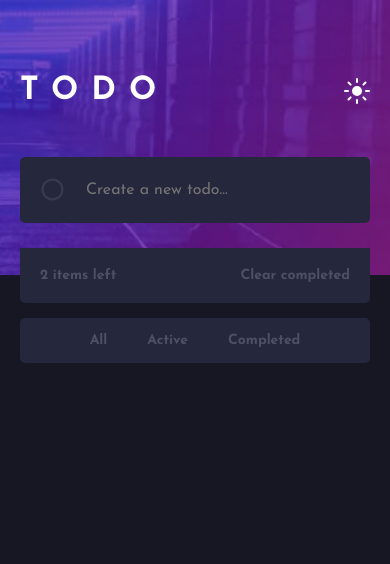
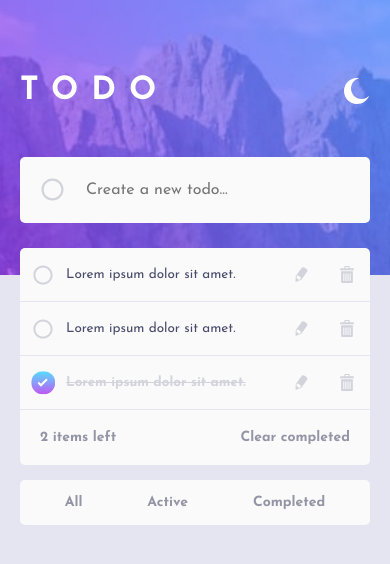
Before and after one commit to usman-FE/todo-application, a website: page index.html in a window 390 px wide. Drawn offline with nearby package versions, Linux system fonts and the light colour scheme; files that its build step writes are made by us from their sources.

Commit message:
Dark/Light theme presets

```diff
--- a/app/scss/components/filter-section.scss
+++ b/app/scss/components/filter-section.scss
@@ -4,10 +4,11 @@
   display: flex;
   justify-content: space-between;
   align-items: center;
-  background-color: var(--VeryDarkDesaturatedBlue);
+  background-color: var(--field-bg);
   border-bottom-left-radius: 5px;
   border-bottom-right-radius: 5px;
   flex-wrap: wrap;
+  padding: 0 2rem;
 }
 
 .filter {
@@ -17,10 +18,15 @@
     align-items: center;
     list-style: none;
     flex-wrap: wrap;
+    gap: 2rem;
+
+    @media only screen and (max-width: $sm) {
+      justify-content: space-evenly;
+    }
   }
 
   &__text {
-    padding: 2rem;
+    padding: 2rem 0rem;
   }
 
   &__large {
@@ -31,8 +37,8 @@
 
   &__small {
     margin-top: 1.5rem;
-    background-color: var(--VeryDarkDesaturatedBlue);
-    padding: 1.5rem 0;
+    background-color: var(--field-bg);
+    padding: 1.5rem 0rem;
     border-radius: 5px;
     display: none;
 
--- a/app/scss/components/header.scss
+++ b/app/scss/components/header.scss
@@ -11,5 +11,20 @@
   &__toggler {
     display: block;
     cursor: pointer;
+    outline: none;
+    height: 2.6rem;
+    width: 2.6rem;
+    background-color: transparent;
+    border: none;
+  }
+
+  &__toggler-img {
+    background-image: var(--toggler);
+    background-size: contain;
+    background-repeat: no-repeat;
+    background-position: center center;
+    height: 100%;
+    width: 100%;
+    display: block;
   }
 }
--- a/app/scss/components/input-section.scss
+++ b/app/scss/components/input-section.scss
@@ -2,7 +2,7 @@
   display: flex;
   margin-top: 5rem;
   border-radius: 5px;
-  background-color: var(--VeryDarkDesaturatedBlue);
+  background-color: var(--field-bg);
 
   &__circle {
     flex-grow: 0;
@@ -14,7 +14,7 @@
     width: 2.6rem;
     height: 2.6rem;
     display: block;
-    background: var(--VeryDarkGrayishBlueD2);
+    background: var(--circle-color);
     mask-image: url('../images/circle.svg');
     mask-repeat: no-repeat;
     mask-size: 90%;
@@ -35,7 +35,7 @@
     border: none;
     font-family: inherit;
     font-size: 1.6rem;
-    color: var(--LightGrayishBlueD1);
+    color: var(--text-color);
   }
 
   &__submit {
--- a/app/scss/components/task-list-section.scss
+++ b/app/scss/components/task-list-section.scss
@@ -11,18 +11,18 @@
     padding: 0;
     border-top-left-radius: 5px;
     border-top-right-radius: 5px;
-    background-color: var(--VeryDarkDesaturatedBlue);
+    background-color: var(--field-bg);
   }
 
   &__item {
     display: flex;
     align-items: center;
-    border-bottom: 1px solid var(--VeryDarkGrayishBlueD2);
+    border-bottom: 1px solid var(--border-color);
   }
 
   &__description {
     flex-grow: 1;
-    color: var(--LightGrayishBlueD1);
+    color: var(--text-color);
     font-weight: 400;
     cursor: pointer;
   }
@@ -31,7 +31,7 @@
     width: 2.6rem;
     height: 2.6rem;
     display: block;
-    background-color: var(--VeryDarkGrayishBlueD2);
+    background-color: var(--circle-color);
     background-image: none;
     mask-repeat: no-repeat;
     mask-position: center center;
@@ -126,7 +126,7 @@
 }
 
 .task-done {
-  color: var(--VeryDarkGrayishBlueD1);
+  color: var(--task-done);
   text-decoration: line-through;
   font-weight: 700;
 }
--- a/app/scss/globals/boilerplate.scss
+++ b/app/scss/globals/boilerplate.scss
@@ -22,7 +22,7 @@ body {
   margin: 0;
   padding: 0 2rem;
   position: relative;
-  background-color: var(--VeryDarkBlue);
+  background-color: var(--bacground-color);
 }
 
 .bg {
@@ -38,10 +38,10 @@ body {
 }
 
 .bg-dark {
-  background-image: url('../images/bg-desktop-dark.jpg');
+  background-image: var(--bacground-image-lg);
 
   @media only screen and (max-width: $sm) {
-    background-image: url('../images/bg-mobile-dark.jpg');
+    background-image: var(--bacground-image-sm);
   }
 }
 
--- a/app/scss/globals/colors.scss
+++ b/app/scss/globals/colors.scss
@@ -1,3 +1,5 @@
+@use '../globals/breakpoints' as *;
+
 :root {
   --white: hsl(0, 0%, 100%);
   --black: hsl(0, 0%, 0%);
@@ -12,8 +14,11 @@
   --VeryLightGray: hsl(0, 0%, 98%);
   --VeryLightGrayishBlue: hsl(236, 33%, 92%);
   --LightGrayishBlueL1: hsl(233, 11%, 84%);
-  --DarkGrayishBlue: hsl(236, 9%, 61%);
+  --DarkGrayishBlueL2: hsl(236, 9%, 61%);
   --VeryDarkGrayishBlueL1: hsl(235, 19%, 35%);
+  --light-bg-desktop: url('../images/bg-desktop-light.jpg');
+  --light-bg-mobile: url('../images/bg-mobile-light.jpg');
+  --light-toggle: url('../images/icon-moon.svg');
 
   // ### Dark Theme
 
@@ -21,13 +26,39 @@
   --VeryDarkDesaturatedBlue: hsl(235, 24%, 19%);
   --LightGrayishBlueD1: hsl(234, 39%, 85%);
   --LightGrayishBlueHover: hsl(236, 33%, 92%);
-  --DarkGrayishBlue: hsl(234, 11%, 52%);
+  --DarkGrayishBlueD3: hsl(234, 11%, 52%);
   --VeryDarkGrayishBlueD1: hsl(233, 14%, 35%);
   --VeryDarkGrayishBlueD2: hsl(237, 14%, 26%);
+  --dark-bg-desktop: url('../images/bg-desktop-dark.jpg');
+  --dark-bg-mobile: url('../images/bg-mobile-dark.jpg');
+  --dark-toggle: url('../images/icon-sun.svg');
 
-  // VISIBILITY
+  // THEME
+  --bacground-color: var(--VeryDarkBlue);
+  --bacground-image-lg: var(--dark-bg-desktop);
+  --bacground-image-sm: var(--dark-bg-mobile);
+  --text-color: var(--LightGrayishBlueD1);
+  --field-bg: var(--VeryDarkDesaturatedBlue);
+  --border-color: var(--VeryDarkGrayishBlueD2);
+  --task-done: var(--VeryDarkGrayishBlueD1);
+  --circle-color: var(--VeryDarkGrayishBlueD2);
+  --filter-text: var(--VeryDarkGrayishBlueD1);
+  --filter-text-hover: var(--LightGrayishBlueHover);
+  --toggler: var(--dark-toggle);
+}
 
-  --visibility: visible;
-  --display: none;
-  --opacity: 0;
+@media (prefers-color-scheme: light) {
+  :root {
+    --bacground-color: var(--VeryLightGrayishBlue);
+    --bacground-image-lg: var(--light-bg-desktop);
+    --bacground-image-sm: var(--light-bg-mobile);
+    --text-color: var(--VeryDarkGrayishBlueL1);
+    --field-bg: var(--VeryLightGray);
+    --border-color: var(--VeryLightGrayishBlue);
+    --task-done: var(--LightGrayishBlueL1);
+    --circle-color: var(--LightGrayishBlueL1);
+    --filter-text: var(--DarkGrayishBlueL2);
+    --filter-text-hover: var(--VeryDarkGrayishBlueL1);
+    --toggler: var(--light-toggle);
+  }
 }
--- a/app/scss/globals/typography.scss
+++ b/app/scss/globals/typography.scss
@@ -40,11 +40,11 @@ a:active {
 // FILTER TYPOGRAPHY
 .filter__text {
   font-size: 1.4rem;
-  color: var(--VeryDarkGrayishBlueD1);
+  color: var(--filter-text);
   font-weight: 700;
   transition: all 0.3s ease-in-out;
 }
 
 .filter__text:hover {
-  color: var(--LightGrayishBlueHover);
+  color: var(--filter-text-hover);
 }
--- a/index.html
+++ b/index.html
@@ -22,11 +22,9 @@
           <h1 class="header__logo-text">TODO</h1>
         </div>
         <div class="header__toggler-box">
-          <img
-            src="images/icon-sun.svg"
-            class="header__toggler"
-            alt="Sun Icon"
-          />
+          <button class="header__toggler">
+            <span class="header__toggler-img"></span>
+          </button>
         </div>
       </header>
       <!-- HEADER END-->
@@ -51,7 +49,7 @@
       <section class="list-section">
         <ul class="task__list">
           <!-- TASK ITEMS -->
-          <!-- <li class="task__item">
+          <li class="task__item">
             <div class="task__checkbox">
               <span class=""></span>
               <a href="#" class="task__icon circle-icon">&nbsp;</a>
@@ -91,7 +89,7 @@
             <div class="task__delete">
               <a href="#" class="task__icon delete-icon controls">&nbsp;</a>
             </div>
-          </li> -->
+          </li>
         </ul>
       </section>
       <!-- LIST SECTION END -->
```
